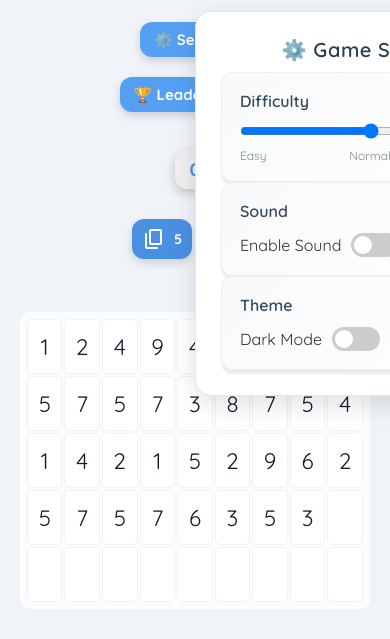
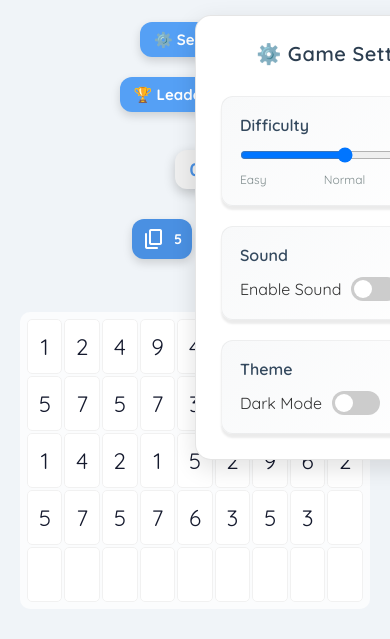
Before and after one commit to Sara-B03/NumberMatch, a plain HTML site: page frontend/index.html in a window 390 px wide. Both pictures are taken after a click on the button "⚙️ Settings". Shown: the part 69-708 px from the top of the page. Drawn offline with nearby package versions, Linux system fonts and the light colour scheme.

Commit message:
Fixed responsivness again

```diff
--- a/frontend/style/style.css
+++ b/frontend/style/style.css
@@ -178,9 +178,6 @@ h1 {
   animation: pulse-scale 0.8s ease;
 }
 
-
-
-
 #copiesLeft.clicked {
   transform: scale(0.97);
   box-shadow: 0 3px 8px rgba(0, 0, 0, 0.15);
@@ -311,9 +308,6 @@ button {
     box-shadow: 0 6px 18px rgba(0, 0, 0, 0.3);
   }
 
-
-
-
 /* Hint highlight style */
 .hint-highlight {
   background-color: #fff3bf !important;
@@ -426,9 +420,6 @@ button {
   background-color: #1976D2;
 }
 
-
-
-/* Skip - Gray */
 #scoreSubmission button:last-child {
   background-color: #9E9E9E;
 }
@@ -437,7 +428,6 @@ button {
   background-color: #757575;
 }
 
-/* Play Again - Green */
 .card-content > button:not(#scoreSubmission button) {
   background-color: #4CAF50;
 }
@@ -446,7 +436,6 @@ button {
   background-color: #388e3c;
 }
 
-/* Utility Classes */
 .hidden {
   display: none;
 }
@@ -454,8 +443,6 @@ button {
 .hidden-row {
   display: none;
 }
-
-
 
 .top-bar {
   display: flex;
@@ -1045,7 +1032,7 @@ body.dark-mode .card-content > button:not(#scoreSubmission button):hover {
 
 
 /* Responsive Design Enhancements */
-
+/* Responsive Design Enhancements */
 @media (max-width: 1024px) {
   #new-table td {
     width: 80px;
@@ -1068,6 +1055,8 @@ body.dark-mode .card-content > button:not(#scoreSubmission button):hover {
   .leaderboard-container {
     min-width: 250px;
     top: 60px;
+    left: 50%;
+    transform: translateX(-50%);
   }
 }
 
@@ -1096,9 +1085,9 @@ body.dark-mode .card-content > button:not(#scoreSubmission button):hover {
   .settings-container,
   .leaderboard-container {
     position: fixed;
-    top: 80px;
+    top: 10%; /* Adjust vertical position */
     left: 50%;
-    transform: translateX(-50%);
+    transform: translateX(-50%); /* Center horizontally */
     min-width: 90%;
   }
 
@@ -1148,3 +1137,29 @@ body.dark-mode .card-content > button:not(#scoreSubmission button):hover {
     align-items: flex-start;
   }
 }
+
+@media (max-width: 600px) {
+  .settings-container,
+  .leaderboard-container {
+    position: fixed;
+    top: 10%;
+    left: 50%;
+    transform: translateX(-50%);
+    display: flex;
+    flex-direction: column;
+    gap: 20px;
+    padding: 25px;
+    background-color: #ffffff;
+    border-radius: 16px;
+    box-shadow: 0 8px 25px rgba(0, 0, 0, 0.12);
+    opacity: 0;
+    transition: all 0.4s ease;
+    pointer-events: none;
+    z-index: 1000;
+    min-width: 300px;
+    max-width: 90%;
+    max-height: 90vh;
+    overflow-y: auto;
+    border: 1px solid rgba(0, 0, 0, 0.1);
+  }
+}
```
Also changed, not shown: frontend/script/script.js (line endings or trailing spaces).
